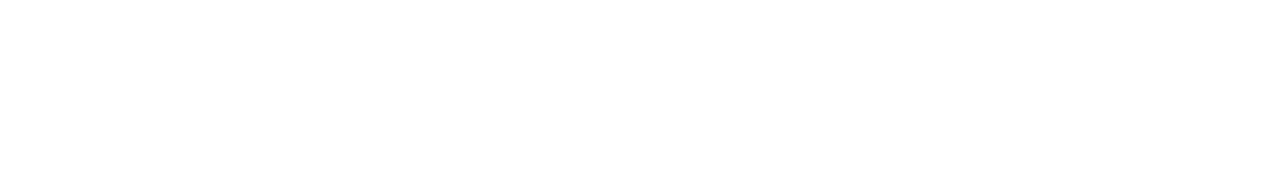
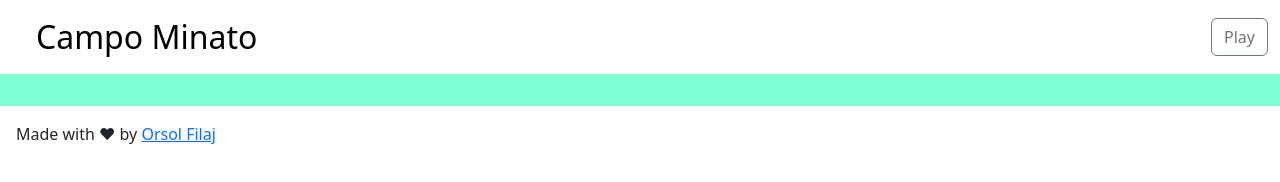
Before and after one commit to orsoli/js-campominato-grid, a plain HTML site: page index.html in a window 1280 px wide. Drawn offline with nearby package versions, Linux system fonts and the light colour scheme.

Commit message:
Added milestone 1.Preapare HTML and CSS

```diff
--- a/index-style.css
+++ b/index-style.css
@@ -0,0 +1,22 @@
+/* Reset  */
+*{
+    margin: 0;
+    padding: 0;
+    box-sizing: border-box;
+}
+
+/* Generics  */
+main{
+    background-color: #7FFFD4;
+}
+
+/* Utils  */
+.container {
+    width: 70vw;
+}
+
+.cell{
+    width: 60px;
+    height: 60px;
+    border: 1px solid black;
+}
--- a/index.html
+++ b/index.html
@@ -21,10 +21,31 @@
     <link rel="stylesheet" href="index-style.css">
 
     <!-- Scripts  -->
-    <script src="./js/functions.js"></script>
+    <!-- <script src="./js/functions.js"></script> -->
     <script defer src="./js/index.js"></script>
 </head>
 <body>
-
+    <!-- Header  -->
+    <header>
+            <nav class="navbar">
+                <div class="container-fluid">
+                <a class="navbar-brand fs-2 ps-4">Campo Minato</a>
+                <form class="d-flex" id="play-form">
+                    <button class="btn btn-outline-secondary" type="submit">Play</button>
+                </form>
+                </div>
+            </nav>
+    </header>
+    <!-- Main  -->
+    <main>
+        <div class="container">
+            <div class="row py-3">
+            </div>
+        </div>
+    </main>
+    <!-- Footer  -->
+    <footer class="p-3">
+        <span>Made with &hearts; by <a href="#">Orsol Filaj</a></span>
+    </footer>
 </body>
 </html>
```
Also changed, not shown: js/index.js (+11 -1 lines).
